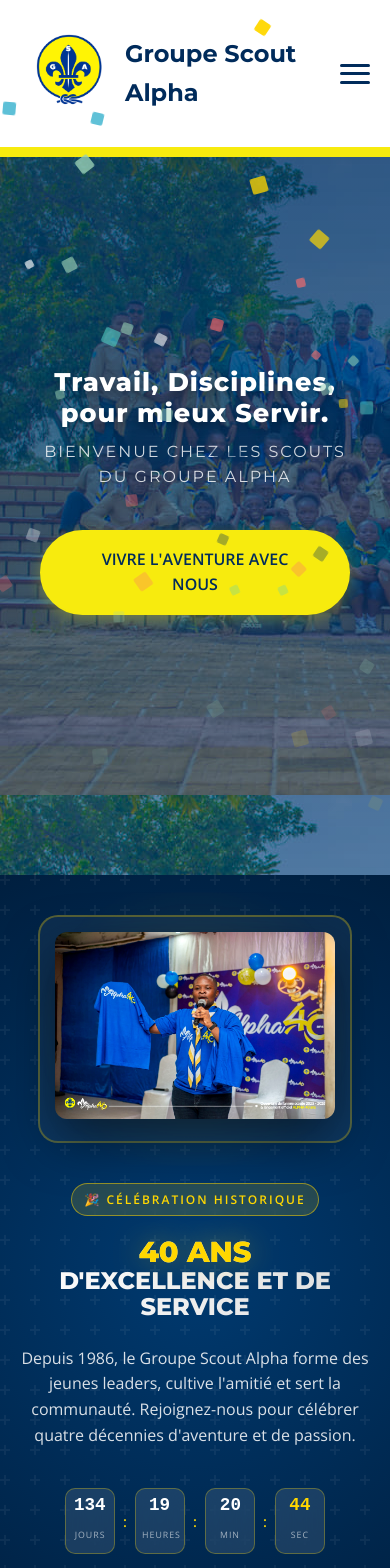
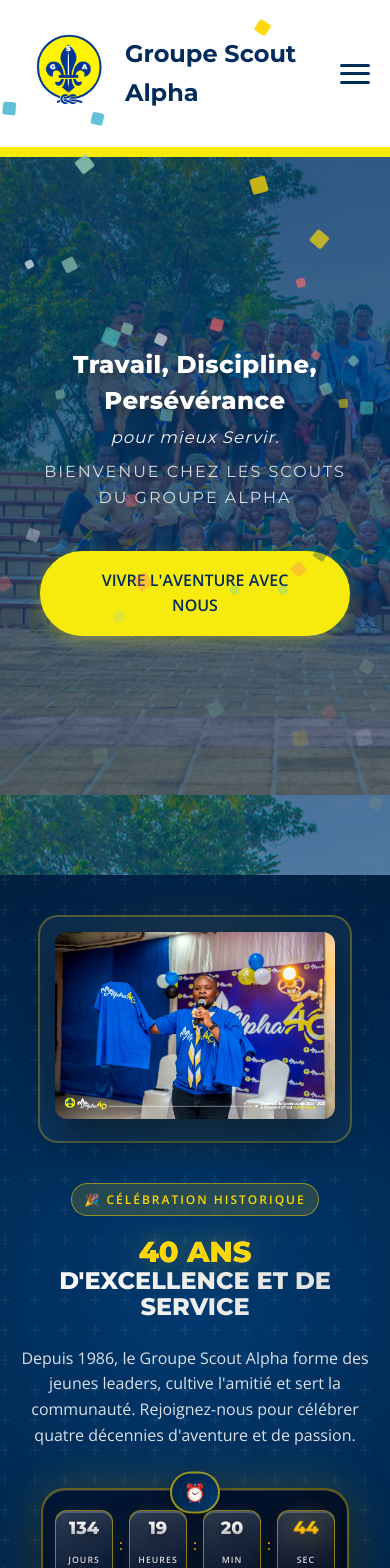
Before and after one commit to Glodi-M/Web_SIte_GsAlpha, a React (Vite) app: page / in a window 390 px wide. Shown: the top 1568 px of the page. Built offline with nearby package versions, Linux system fonts and the light colour scheme.

Commit message:
Ajout ScrollToTop et mise à jour Design

```diff
--- a/src/App.jsx
+++ b/src/App.jsx
@@ -2,6 +2,7 @@ import React from 'react';
 import { BrowserRouter as Router, Routes, Route } from 'react-router-dom';
 import Header from './components/Header';
 import Footer from './components/Footer';
+import ScrollToTop from './components/ScrollToTop';
 import Home from './pages/Home';
 import Contact from './pages/Contact';
 import Gallery from './pages/Gallery';
@@ -28,6 +29,7 @@ function App() {
           <Route path="*" element={<NotFound />} />
         </Routes>
         <Footer />
+        <ScrollToTop />
       </div>
     </Router>
   );
--- a/src/components/Anniversary.css
+++ b/src/components/Anniversary.css
@@ -103,64 +103,198 @@
     border-radius: 2px;
 }
 
-/* Countdown Timer */
+/* Countdown Timer - Ultra Premium Design */
 .countdown-timer {
     display: flex;
     align-items: center;
-    gap: 8px;
-    margin-bottom: 30px;
+    justify-content: flex-start;
+    gap: 15px;
+    margin-bottom: 40px;
     flex-wrap: nowrap;
+    padding: 28px 32px;
+    background: linear-gradient(135deg, rgba(0, 20, 50, 0.85), rgba(0, 10, 30, 0.95));
+    border-radius: 24px;
+    border: 2px solid rgba(255, 215, 0, 0.4);
+    position: relative;
+    backdrop-filter: blur(20px);
+    box-shadow:
+        0 15px 50px rgba(0, 0, 0, 0.4),
+        0 0 40px rgba(255, 215, 0, 0.15),
+        inset 0 1px 0 rgba(255, 255, 255, 0.15),
+        inset 0 -1px 0 rgba(0, 0, 0, 0.2);
+    animation: glow-pulse 3s ease-in-out infinite;
+}
+
+@keyframes glow-pulse {
+
+    0%,
+    100% {
+        box-shadow: 0 15px 50px rgba(0, 0, 0, 0.4), 0 0 40px rgba(255, 215, 0, 0.15), inset 0 1px 0 rgba(255, 255, 255, 0.15);
+    }
+
+    50% {
+        box-shadow: 0 15px 50px rgba(0, 0, 0, 0.4), 0 0 60px rgba(255, 215, 0, 0.25), inset 0 1px 0 rgba(255, 255, 255, 0.15);
+    }
+}
+
+.countdown-timer::before {
+    content: '⏰';
+    position: absolute;
+    top: -18px;
+    left: 50%;
+    transform: translateX(-50%);
+    font-size: 1.3rem;
+    background: linear-gradient(135deg, #001f3f, #003a70);
+    padding: 6px 18px;
+    border-radius: 25px;
+    border: 2px solid rgba(255, 215, 0, 0.6);
+    box-shadow: 0 4px 15px rgba(0, 0, 0, 0.3);
+    animation: bounce-timer 2s ease-in-out infinite;
+}
+
+@keyframes bounce-timer {
+
+    0%,
+    100% {
+        transform: translateX(-50%) translateY(0);
+    }
+
+    50% {
+        transform: translateX(-50%) translateY(-5px);
+    }
 }
 
 .countdown-item {
-    background: rgba(255, 255, 255, 0.1);
-    backdrop-filter: blur(10px);
-    border: 1px solid rgba(255, 215, 0, 0.3);
-    border-radius: 10px;
-    padding: 12px 10px;
-    width: 70px;
+    background: linear-gradient(165deg, rgba(255, 255, 255, 0.18), rgba(255, 255, 255, 0.03));
+    backdrop-filter: blur(12px);
+    border: 1px solid rgba(255, 215, 0, 0.5);
+    border-radius: 18px;
+    padding: 22px 12px 18px;
+    min-width: 80px;
+    width: auto;
     text-align: center;
     flex-shrink: 0;
+    position: relative;
+    overflow: visible;
+    box-shadow:
+        0 12px 30px rgba(0, 0, 0, 0.25),
+        0 0 20px rgba(255, 215, 0, 0.08),
+        inset 0 2px 0 rgba(255, 255, 255, 0.2),
+        inset 0 -2px 10px rgba(0, 0, 0, 0.15);
+    transition: all 0.4s cubic-bezier(0.175, 0.885, 0.32, 1.275);
+}
+
+.countdown-item::before {
+    content: '';
+    position: absolute;
+    top: 0;
+    left: -100%;
+    width: 200%;
+    height: 100%;
+    background: linear-gradient(90deg, transparent, rgba(255, 215, 0, 0.2), transparent);
+    animation: shimmer 2.5s infinite;
+}
+
+.countdown-item::after {
+    content: '';
+    position: absolute;
+    bottom: 0;
+    left: 50%;
+    transform: translateX(-50%);
+    width: 70%;
+    height: 3px;
+    background: linear-gradient(90deg, transparent, #ffd700, transparent);
+    border-radius: 3px;
+    opacity: 0.7;
+}
+
+@keyframes shimmer {
+    0% {
+        left: -100%;
+    }
+
+    100% {
+        left: 100%;
+    }
+}
+
+.countdown-item:hover {
+    transform: translateY(-8px) scale(1.05);
+    border-color: #ffd700;
+    box-shadow:
+        0 20px 45px rgba(0, 0, 0, 0.35),
+        0 0 35px rgba(255, 215, 0, 0.25);
 }
 
 .countdown-value {
     display: block;
-    font-family: 'Courier New', monospace;
-    font-size: 1.6rem;
-    font-weight: 800;
-    color: #fff;
+    font-family: 'Montserrat', sans-serif;
+    font-size: 2.3rem;
+    font-weight: 900;
+    background: linear-gradient(180deg, #ffffff 0%, #e8e8e8 40%, #b0b0b0 100%);
+    -webkit-background-clip: text;
+    background-clip: text;
+    -webkit-text-fill-color: transparent;
     line-height: 1;
-    margin-bottom: 5px;
+    margin-bottom: 8px;
+    filter: drop-shadow(0 2px 6px rgba(0, 0, 0, 0.4));
+    position: relative;
 }
 
 .countdown-value.seconds {
-    color: #ffd700;
+    background: linear-gradient(180deg, #ffd700 0%, #ffcc00 40%, #ff9500 100%);
+    -webkit-background-clip: text;
+    background-clip: text;
+    -webkit-text-fill-color: transparent;
+    animation: pulse-seconds 1s ease-in-out infinite;
+}
+
+@keyframes pulse-seconds {
+
+    0%,
+    100% {
+        filter: drop-shadow(0 0 10px rgba(255, 215, 0, 0.5));
+        transform: scale(1);
+    }
+
+    50% {
+        filter: drop-shadow(0 0 25px rgba(255, 215, 0, 0.9));
+        transform: scale(1.08);
+    }
 }
 
 .countdown-label {
-    font-size: 0.7rem;
-    color: rgba(255, 255, 255, 0.6);
+    font-size: 0.65rem;
+    color: rgba(255, 255, 255, 0.85);
     text-transform: uppercase;
-    letter-spacing: 1px;
+    letter-spacing: 2px;
+    font-weight: 700;
+    text-shadow: 0 1px 3px rgba(0, 0, 0, 0.4);
 }
 
 .countdown-separator {
-    font-size: 1.3rem;
-    font-weight: 700;
-    color: #ffd700;
-    animation: blink 1s infinite;
+    font-size: 2.2rem;
+    font-weight: 900;
+    background: linear-gradient(180deg, #ffd700, #ff8c00);
+    -webkit-background-clip: text;
+    background-clip: text;
+    -webkit-text-fill-color: transparent;
+    animation: blink-glow 1s infinite;
     flex-shrink: 0;
+    filter: drop-shadow(0 0 12px rgba(255, 215, 0, 0.6));
 }
 
-@keyframes blink {
+@keyframes blink-glow {
 
     0%,
     100% {
         opacity: 1;
+        filter: drop-shadow(0 0 12px rgba(255, 215, 0, 0.6));
     }
 
     50% {
-        opacity: 0.3;
+        opacity: 0.4;
+        filter: drop-shadow(0 0 5px rgba(255, 215, 0, 0.3));
     }
 }
 
@@ -277,23 +411,39 @@
 
     .countdown-timer {
         justify-content: center;
+        padding: 20px 12px;
+        gap: 6px;
+        flex-wrap: wrap;
+    }
+
+    .countdown-timer::before {
+        top: -14px;
+        font-size: 1.1rem;
+        padding: 5px 12px;
     }
 
     .countdown-item {
-        width: 55px;
-        padding: 10px 8px;
+        min-width: 58px;
+        width: auto;
+        padding: 14px 10px 12px;
+        border-radius: 12px;
+    }
+
+    .countdown-item::before {
+        display: none;
     }
 
     .countdown-value {
-        font-size: 1.3rem;
+        font-size: 1.5rem;
     }
 
     .countdown-label {
         font-size: 0.55rem;
+        letter-spacing: 1px;
     }
 
     .countdown-separator {
-        font-size: 1rem;
+        font-size: 1.2rem;
     }
 
     .media-frame img {
--- a/src/components/Hero.jsx
+++ b/src/components/Hero.jsx
@@ -6,7 +6,10 @@ const Hero = () => {
         <section className="hero" style={{ backgroundImage: `url(${banner})` }}>
             <div className="hero-overlay"></div>
             <div className="hero-content fadeInUp">
-                <h1>Travail, Disciplines, pour mieux Servir.</h1>
+                <h1>
+                    <span className="hero-values">Travail, Discipline, Persévérance</span>
+                    <span className="hero-motto">pour mieux Servir.</span>
+                </h1>
                 <p className="hero-subtitle">Bienvenue chez les Scouts du Groupe Alpha</p>
                 <div className="hero-buttons">
                     <a href="/Contact" className="btn-primary">Vivre l'aventure avec nous</a>
--- /dev/null
+++ b/src/components/ScrollToTop.css
@@ -0,0 +1,74 @@
+/* Bouton Scroll to Top - Mobile Only */
+.scroll-to-top {
+    position: fixed;
+    bottom: 30px;
+    right: 30px;
+    width: 50px;
+    height: 50px;
+    border-radius: 50%;
+    background: linear-gradient(135deg, var(--primary-blue), #003d7a);
+    color: #fff;
+    border: none;
+    cursor: pointer;
+    display: none;
+    /* Caché par défaut sur desktop */
+    align-items: center;
+    justify-content: center;
+    font-size: 1.2rem;
+    box-shadow: 0 4px 15px rgba(0, 43, 91, 0.4);
+    opacity: 0;
+    visibility: hidden;
+    transform: translateY(20px);
+    transition: all 0.3s ease;
+    z-index: 1000;
+}
+
+.scroll-to-top.visible {
+    opacity: 1;
+    visibility: visible;
+    transform: translateY(0);
+}
+
+.scroll-to-top:hover {
+    background: linear-gradient(135deg, #003d7a, var(--primary-blue));
+    transform: translateY(-3px);
+    box-shadow: 0 6px 20px rgba(0, 43, 91, 0.5);
+}
+
+.scroll-to-top:active {
+    transform: translateY(0);
+}
+
+/* Animation de pulsation subtile */
+.scroll-to-top.visible i {
+    animation: bounce 2s ease-in-out infinite;
+}
+
+@keyframes bounce {
+
+    0%,
+    100% {
+        transform: translateY(0);
+    }
+
+    50% {
+        transform: translateY(-3px);
+    }
+}
+
+/* Afficher uniquement sur mobile et tablette */
+@media (max-width: 1024px) {
+    .scroll-to-top {
+        display: flex;
+    }
+}
+
+@media (max-width: 480px) {
+    .scroll-to-top {
+        bottom: 20px;
+        right: 20px;
+        width: 45px;
+        height: 45px;
+        font-size: 1rem;
+    }
+}
--- /dev/null
+++ b/src/components/ScrollToTop.jsx
@@ -0,0 +1,41 @@
+import React, { useState, useEffect } from 'react';
+import './ScrollToTop.css';
+
+const ScrollToTop = () => {
+    const [isVisible, setIsVisible] = useState(false);
+
+    // Afficher le bouton quand on scroll vers le bas
+    useEffect(() => {
+        const toggleVisibility = () => {
+            if (window.pageYOffset > 300) {
+                setIsVisible(true);
+            } else {
+                setIsVisible(false);
+            }
+        };
+
+        window.addEventListener('scroll', toggleVisibility);
+
+        return () => window.removeEventListener('scroll', toggleVisibility);
+    }, []);
+
+    // Remonter en haut de la page
+    const scrollToTop = () => {
+        window.scrollTo({
+            top: 0,
+            behavior: 'smooth'
+        });
+    };
+
+    return (
+        <button
+            className={`scroll-to-top ${isVisible ? 'visible' : ''}`}
+            onClick={scrollToTop}
+            aria-label="Retour en haut"
+        >
+            <i className="fas fa-arrow-up"></i>
+        </button>
+    );
+};
+
+export default ScrollToTop;
--- a/src/index.css
+++ b/src/index.css
@@ -208,11 +208,31 @@ nav a.active {
 }
 
 .hero h1 {
-  font-size: 3.5rem;
+  font-size: 2.5rem;
+  font-family: 'Poppins', sans-serif;
   color: #fff;
   text-shadow: 2px 2px 10px rgba(0, 0, 0, 0.3);
-  margin-bottom: 20px;
-  line-height: 1.2;
+  margin-bottom: 25px;
+  line-height: 1.4;
+  text-align: center;
+}
+
+.hero-values {
+  display: inline;
+  font-size: 1em;
+  color: #fff;
+  font-weight: 800;
+  letter-spacing: 2px;
+}
+
+.hero-motto {
+  display: block;
+  font-size: 0.85em;
+  font-weight: 400;
+  color: rgba(255, 255, 255, 0.95);
+  font-style: italic;
+  letter-spacing: 1px;
+  margin-top: 8px;
 }
 
 .hero-subtitle {
@@ -788,6 +808,10 @@ footer {
     font-size: 2.8rem;
   }
 
+  .hero-values {
+    letter-spacing: 1px;
+  }
+
   .news-cards {
     grid-template-columns: repeat(2, 1fr);
     gap: 20px;
@@ -819,7 +843,17 @@ footer {
   }
 
   .hero-content h1 {
-    font-size: 2rem;
+    font-size: 1.8rem;
+    padding: 0 10px;
+  }
+
+  .hero-values {
+    letter-spacing: 0.5px;
+    font-size: 0.95em;
+  }
+
+  .hero-motto {
+    font-size: 0.65em;
   }
 
   .hero-content p {
```
